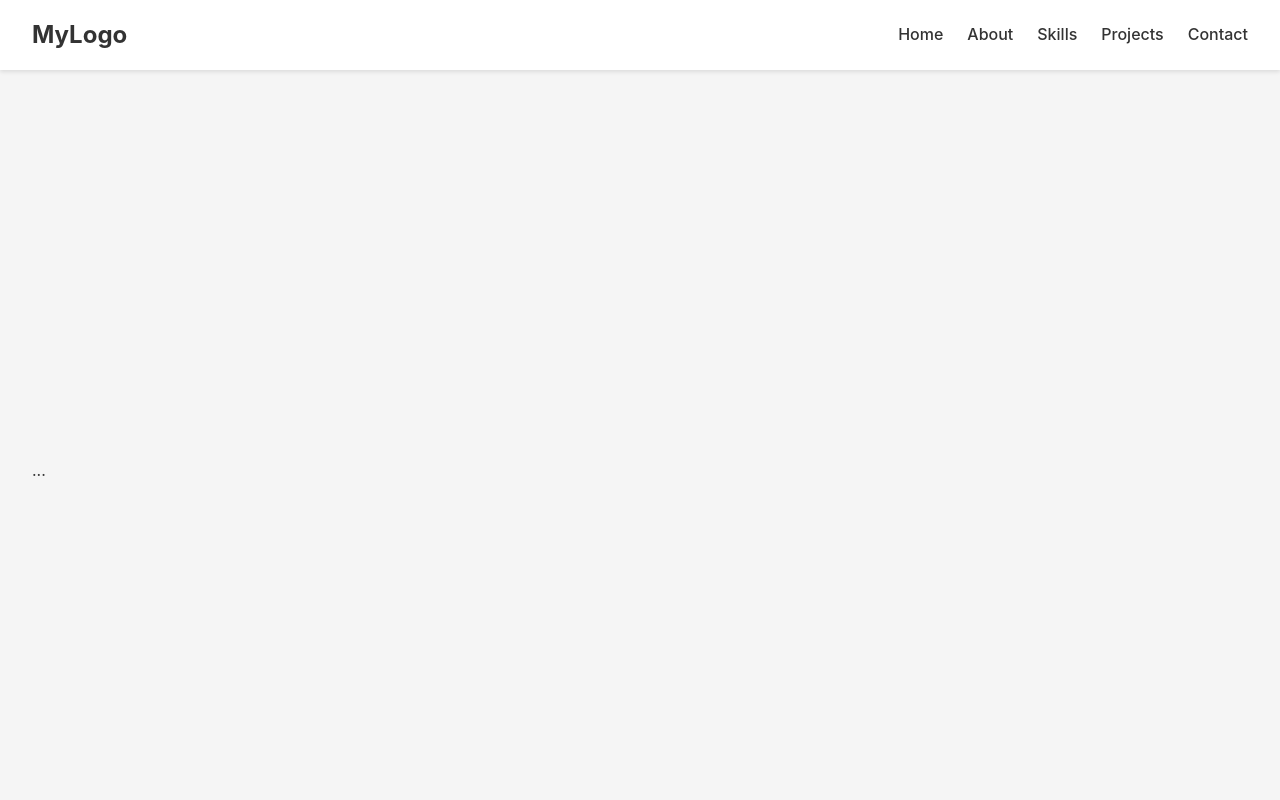
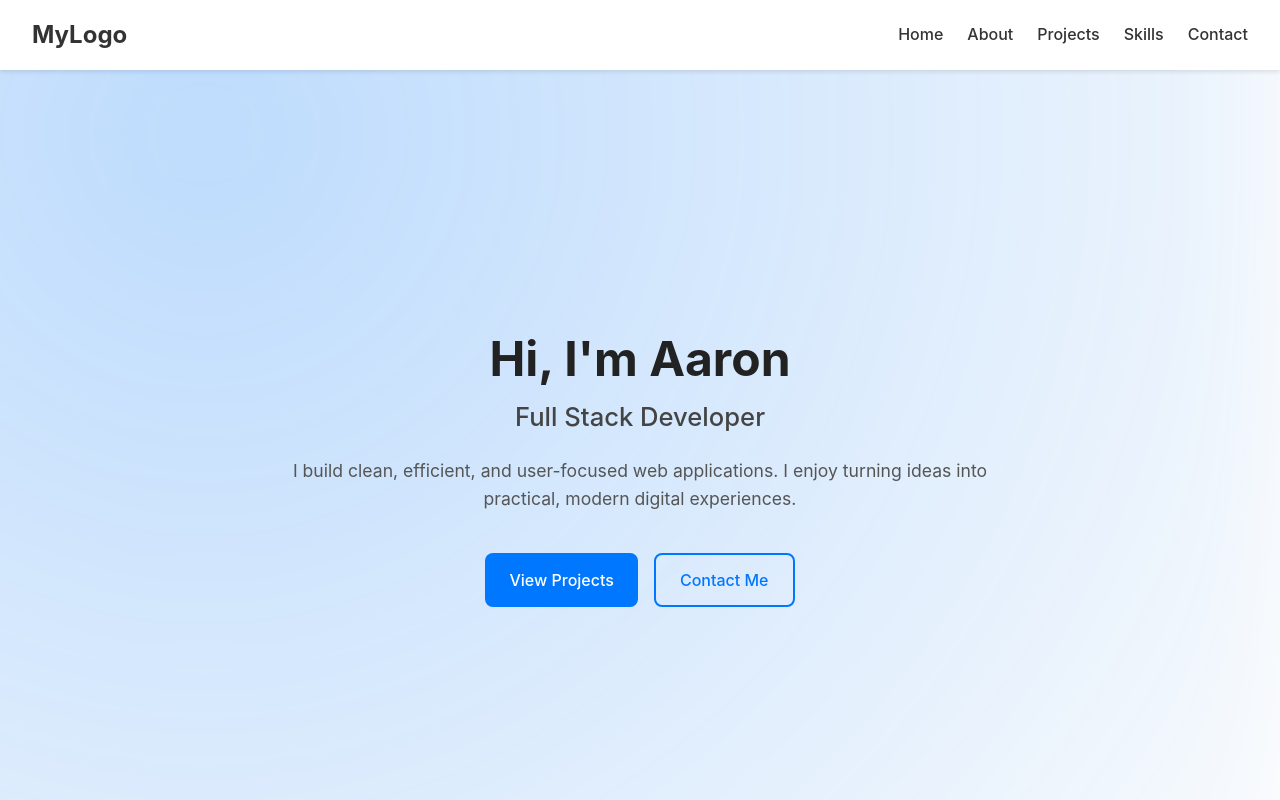
Before and after one commit to ahung1709/portfolio-ah01-vite, a React (Vite) app: page / in a window 1280 px wide. Shown: the top 800 px of the page. Built offline with nearby package versions, Linux system fonts and the light colour scheme.

Commit message:
add hero section to portfolio

```diff
--- a/src/App.css
+++ b/src/App.css
@@ -10,22 +10,7 @@ section {
   display: flex;
   flex-direction: column;
   justify-content: center;
-}
-
-#hero {
-  background-color: #f5f5f5;
-}
-
-#about {
-  background-color: #ffffff;
-}
-
-#skills {
-  background-color: #f5f5f5;
-}
-
-#projects {
-  background-color: #ffffff;
+  align-items: center;
 }
 
 #contact {
--- a/src/App.jsx
+++ b/src/App.jsx
@@ -1,4 +1,5 @@
 import NavBar from './components/NavBar/NavBar';
+import HeroSection from './sections/HeroSection/HeroSection';
 import AboutSection from './sections/AboutSection/AboutSection';
 import SkillsSection from './sections/SkillsSection/SkillsSection';
 import ProjectsSection from './sections/ProjectsSection/ProjectsSection';
@@ -12,16 +13,10 @@ function App() {
     <div className='app-container'>
       <NavBar />
       <main>
-        <section id='hero'>...</section>
-        <section id='about'>
-          <AboutSection />
-        </section>
-        <section id='skills'>
-          <SkillsSection />
-        </section>
-        <section id='projects'>
-          <ProjectsSection />
-        </section>
+        <HeroSection />
+        <AboutSection />
+        <ProjectsSection />
+        <SkillsSection />
         <section id='contact'>
           <ContactSection />
         </section>
--- a/src/components/NavBar/NavBar.jsx
+++ b/src/components/NavBar/NavBar.jsx
@@ -19,8 +19,8 @@ const NavBar = () => {
         <div className={`nav-links ${menuOpen ? 'open' : ''}`}>
           <a href='#hero'>Home</a>
           <a href='#about'>About</a>
+          <a href='#projects'>Projects</a>
           <a href='#skills'>Skills</a>
-          <a href='#projects'>Projects</a>
           <a href='#contact'>Contact</a>
         </div>
 
--- /dev/null
+++ b/src/sections/HeroSection/HeroSection.css
@@ -0,0 +1,95 @@
+.hero-section {
+  position: relative;
+  height: 100vh;
+  width: 100%;
+  padding: 0 2rem;
+
+  display: flex;
+  justify-content: center;
+  align-items: center;
+
+  overflow: hidden;
+  background: #fdfdfd;
+}
+
+/* ---- Subtle animated gradient ---- */
+.hero-gradient {
+  position: absolute;
+  inset: 0;
+  top: -20%;
+  left: -20%;
+  width: 120%;
+  height: 140%;
+  pointer-events: none;
+  background: radial-gradient(
+    circle at 30% 20%,
+    rgba(0, 120, 255, 0.25),
+    rgba(255, 255, 255, 0)
+  );
+  filter: blur(50px);
+  animation: none;
+  z-index: 0;
+}
+
+/* ---- Content ---- */
+.hero-content {
+  position: relative;
+  z-index: 1;
+  max-width: 750px;
+  text-align: center;
+}
+
+.hero-title {
+  font-size: 3rem;
+  font-weight: 700;
+  color: #222;
+  margin-bottom: 1rem;
+}
+
+.hero-subtitle {
+  font-size: 1.6rem;
+  font-weight: 500;
+  color: #444;
+  margin-bottom: 1.5rem;
+}
+
+.hero-text {
+  font-size: 1.1rem;
+  color: #555;
+  margin-bottom: 2.5rem;
+  line-height: 1.6;
+}
+
+/* ---- Buttons ---- */
+.hero-buttons {
+  display: flex;
+  justify-content: center;
+  gap: 1rem;
+}
+
+.hero-btn {
+  padding: 0.8rem 1.5rem 0.75rem;
+  border-radius: 8px;
+  font-weight: 500;
+  text-decoration: none;
+  transition: transform 0.2s, box-shadow 0.2s;
+
+  display: flex;
+  align-items: center;
+}
+
+.hero-btn.primary {
+  background-color: #0077ff;
+  color: white;
+}
+
+.hero-btn.secondary {
+  border: 2px solid #0077ff;
+  color: #0077ff;
+  background: transparent;
+}
+
+.hero-btn:hover {
+  transform: translateY(-3px);
+  box-shadow: 0 6px 20px rgba(0, 119, 255, 0.25);
+}
--- /dev/null
+++ b/src/sections/HeroSection/HeroSection.jsx
@@ -0,0 +1,40 @@
+import React from 'react';
+// eslint-disable-next-line no-unused-vars
+import { motion } from 'framer-motion';
+import './HeroSection.css';
+
+const HeroSection = () => {
+  return (
+    <section id='hero' className='hero-section'>
+      {/* Background gradient */}
+      <div className='hero-gradient'></div>
+
+      <motion.div
+        className='hero-content'
+        initial={{ opacity: 0, y: 20 }}
+        animate={{ opacity: 1, y: 0 }}
+        transition={{ duration: 0.7 }}
+      >
+        <h1 className='hero-title'>Hi, I'm Aaron</h1>
+
+        <h2 className='hero-subtitle'>Full Stack Developer</h2>
+
+        <p className='hero-text'>
+          I build clean, efficient, and user-focused web applications. I enjoy
+          turning ideas into practical, modern digital experiences.
+        </p>
+
+        <div className='hero-buttons'>
+          <a href='#projects' className='hero-btn primary'>
+            View Projects
+          </a>
+          <a href='#contact' className='hero-btn secondary'>
+            Contact Me
+          </a>
+        </div>
+      </motion.div>
+    </section>
+  );
+};
+
+export default HeroSection;
--- a/src/sections/SkillsSection/SkillsSection.css
+++ b/src/sections/SkillsSection/SkillsSection.css
@@ -1,5 +1,5 @@
 .skills-section {
-  padding: 80px 20px;
+  padding: 80px 60px;
   text-align: center;
 }
 
@@ -10,6 +10,7 @@
 }
 
 .skills-grid {
+  width: 100%;
   display: grid;
   grid-template-columns: repeat(auto-fit, minmax(260px, 1fr));
   gap: 30px;
```
